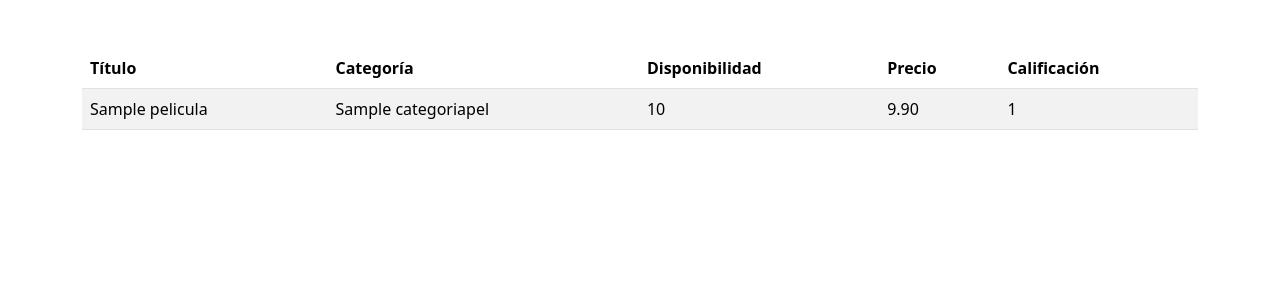
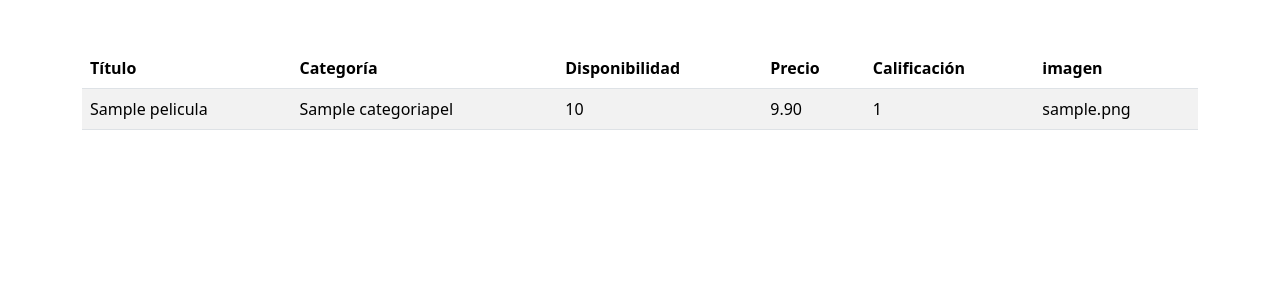
Before and after one commit to guillermotoza/renta_peliculas, a Django app: template sistemardp/peliculas/templates/resultados_busqueda_peliculas.html in a window 1280 px wide. Shown: the part 104-404 px from the top of the page. Run offline with Django 5.2, Linux system fonts and the light colour scheme; the template is opened without the code that fills it: values that come from a table or form of the project are taken from there, others are empty; tables that the repository leaves empty hold one stand-in row (values such as "Sample post").

Commit message:
Update resultados_busqueda_peliculas.html

```diff
--- a/sistemardp/peliculas/templates/resultados_busqueda_peliculas.html
+++ b/sistemardp/peliculas/templates/resultados_busqueda_peliculas.html
@@ -24,6 +24,7 @@
                             <th>Disponibilidad</th>
                             <th>Precio</th>
                             <th>Calificación</th>
+                            <th>imagen</th>
                         </tr>
                     </thead>
                     <tbody>
@@ -34,6 +35,7 @@
                                 <td>{{ pelicula.stock }}</td>
                                 <td>{{ pelicula.precio_final }}</td>
                                 <td>{{ pelicula.calificacion }}</td>
+                                <td>{{ pelicula.imagen }}</td>
                             </tr>
                         {% endfor %}
                     </tbody>
```
